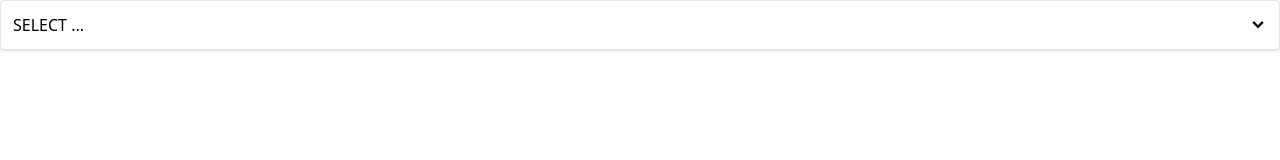
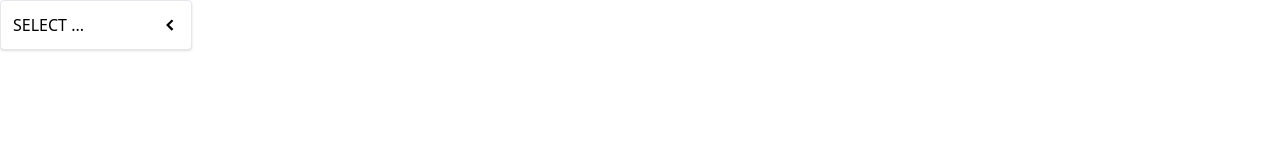
Before and after one commit to Mahyab/sideBarFundementalE, a React (Create React App) app: page / in a window 1280 px wide. Shown: the top 160 px of the page. Built offline with nearby package versions, Linux system fonts and the light colour scheme.

Commit message:
handle the dropdown dom element  and modify the gitignore

```diff
--- a/src/Components/Dropdown.js
+++ b/src/Components/Dropdown.js
@@ -1,7 +1,21 @@
-import React, { Fragment ,useState } from "react";
-import { GoChevronDown } from "react-icons/go";
+import React, { useEffect,useRef,useState } from "react";
+import { GoChevronDown ,GoChevronLeft } from "react-icons/go";
+import Panel from "./Panel";
 export default function DropDown({options , onChange , value}) {
     const [isOpen , setIsOpen] = useState(false);
+    const drpDownRef = useRef();
+    useEffect(() => {
+        function handleClick(event) {
+            console.log(event.target)
+            if(!drpDownRef.current.contains(event.target)) {
+                setIsOpen(false);
+            }
+        }
+        document.addEventListener("click" ,handleClick ,true);
+        return(() => {
+            document.removeEventListener("click" , handleClick);
+        })
+    },[])
     function handleClick() {
         // setIsOpen((currentIsOpen) =>!currentIsOpen);
         setIsOpen(!isOpen);
@@ -11,18 +25,17 @@ export default function DropDown({options , onChange , value}) {
         console.log();
         // which option is click
         onChange(option);
-        console.log(option);
     }
     const renderedOptions= options.map((option) =>{
             return <div className="hover:bg-sky-100 rounded cursor-pointer p-1" onClick={() => handleOptionClick(option)} key={option.value}>{option.label}</div>
     })
     return(
-        <div className="w-45 relative ">
-            <div className="flex justify-between items-center cursor-pointer border rounded p-3 shadow bg-white w-fulll "  onClick={handleClick}>
+        <div ref={drpDownRef} className="w-48 relative ">
+            <Panel className="flex justify-between items-center cursor-pointer"   onClick={handleClick}>
                 {value?.label || "SELECT ..."}
-                <GoChevronDown className="font-bold text-lg"/>
-                </div>
-          {isOpen && <div className="absolute top-full border rounded p-3 shadow bg-white w-full ">{renderedOptions}</div>}
+                {isOpen ? <GoChevronDown className="font-bold text-lg"/>: <GoChevronLeft className="font-bold text-lg "/>}
+                </Panel>
+          {isOpen && <Panel className="absolute top-full">{renderedOptions}</Panel>}
         </div>
     )
 }
```
Also changed, not shown: 1 other file (tests, documents, lock files or other folders).
